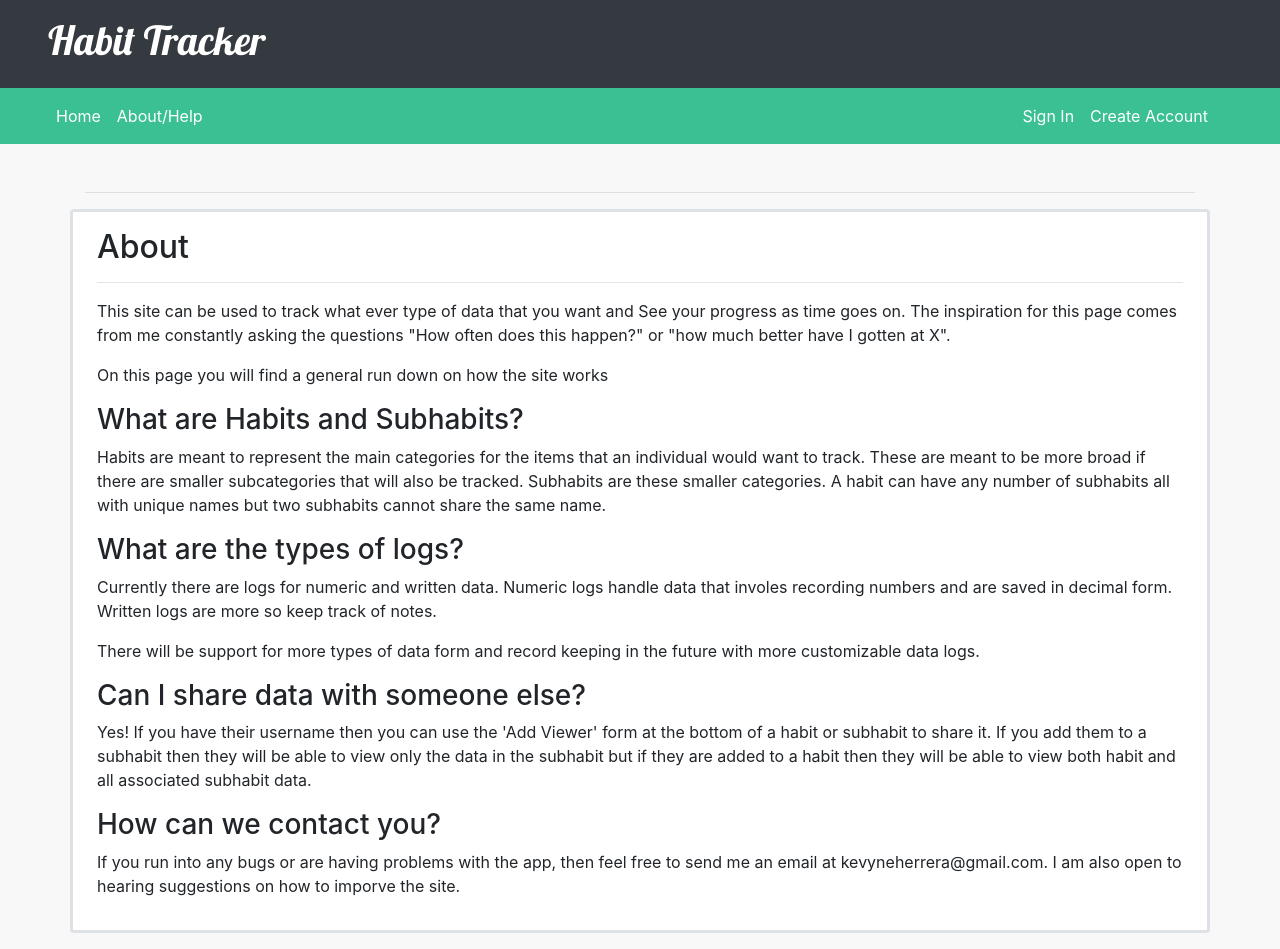
After one commit to kherrera1738/habitTracker, a Django app: template habitTracker/habits/templates/habits/about.html in a window 1280 px wide. The commit adds this page. Run offline with Django 3.2, Linux system fonts and the light colour scheme; the template is opened without the code that fills it, so the values that code supplies are empty; some libraries are stand-ins or nearby versions.

Commit message:
Added about page and fixed delete button appreance

```diff
--- /dev/null
+++ b/habitTracker/habits/templates/habits/about.html
@@ -0,0 +1,34 @@
+{% extends "habits/layout.html" %}
+
+{% block body %}
+    <div class="row justify-content-center">
+        <div class="border px-4 py-3 mb-3 rounded bform col-12">
+            <h2>About</h2>
+            <hr>
+            <p>This site can be used to track what ever type of data that you want and See your progress as time goes on.
+                The inspiration for this page comes from me constantly asking the questions "How often does this happen?"
+                or "how much better have I gotten at X".</p>
+            <p>On this page you will find a general run down on how the site works</p>
+
+            <h3>What are Habits and Subhabits?</h3>
+            <p>Habits are meant to represent the main categories for the items that an individual would want to track.
+                These are meant to be more broad if there are smaller subcategories that will also be tracked. Subhabits
+                are these smaller categories. A habit can have any number of subhabits all with unique names but two subhabits
+                cannot share the same name.</p>
+
+            <h3>What are the types of logs?</h3>
+            <p>Currently there are logs for numeric and written data. Numeric logs handle data that involes recording numbers
+                and are saved in decimal form. Written logs are more so keep track of notes.</p>
+            <p>There will be support for more types of data form and record keeping in the future with more customizable data logs.</p>
+
+            <h3>Can I share data with someone else?</h3>
+            <p>Yes! If you have their username then you can use the 'Add Viewer' form at the bottom of a habit or subhabit to share it.
+                If you add them to a subhabit then they will be able to view only the data in the subhabit but if they are added to a habit
+                then they will be able to view both habit and all associated subhabit data.</p>
+
+            <h3>How can we contact you?</h3>
+            <p>If you run into any bugs or are having problems with the app, then feel free to send me an email at kevyneherrera@gmail.com.
+                I am also open to hearing suggestions on how to imporve the site.</p>
+        </div>
+    </div>
+{% endblock %}
--- a/habitTracker/habits/templates/habits/layout.html
+++ b/habitTracker/habits/templates/habits/layout.html
@@ -25,11 +25,11 @@
                         <a class="nav-link" href="{% url 'index' %}">Home</a>
                     </li>
                     <li class="nav-item">
-                        <a class="nav-link" href="#">About</a>
+                        <a class="nav-link" href="{% url 'about' %}">About/Help</a>
                     </li>
-                    <li class="nav-item">
+                    <!-- <li class="nav-item">
                         <a class="nav-link" href="#">Try It Out</a>
-                    </li>
+                    </li> -->
                 </ul>
 
                 <ul class="navbar-nav ml-md-auto pr-5">
@@ -44,7 +44,7 @@
                             <div class="dropdown-menu dropdown-menu-right" id="request-dropdown">
                             </div>
                         </li>
-                        <li class="nav-item dropdown">
+                        <!-- <li class="nav-item dropdown">
                             <a class="nav-link" href="#" data-toggle="dropdown">
                                 <svg width="1.5em" height="1.5em" viewBox="0 0 16 16" class="bi bi-bell" fill="currentColor" xmlns="http://www.w3.org/2000/svg">
                                     <path d="M8 16a2 2 0 0 0 2-2H6a2 2 0 0 0 2 2z"/>
@@ -55,7 +55,7 @@
                                 <a class="dropdown-item" href="#">item 1</a>
                                 <a class="dropdown-item" href="#">item 2</a>
                             </div>
-                        </li>
+                        </li> -->
                         <li class="nav-item dropdown">
                             <a class="nav-link dropdown-toggle" href="#" data-toggle="dropdown">
                                 <svg width="1.5em" height="1.5em" viewBox="0 0 16 16" class="bi bi-person-circle" fill="currentColor" xmlns="http://www.w3.org/2000/svg">
@@ -65,8 +65,8 @@
                                 </svg>
                             </a>
                             <div class="dropdown-menu dropdown-menu-right">
-                                <a class="dropdown-item" href="#">Profile</a>
-                                <a class="dropdown-item" href="#">Settings</a>
+                                <!-- <a class="dropdown-item" href="#">Profile</a>
+                                <a class="dropdown-item" href="#">Settings</a> -->
                                 <a class="dropdown-item" href="{% url 'logout' %}">logout</a>
                             </div>
                         </li>
--- a/habitTracker/habits/urls.py
+++ b/habitTracker/habits/urls.py
@@ -3,6 +3,7 @@ from . import views
 
 urlpatterns = [
     path("", views.index, name="index"),
+    path("about", views.about, name="about"),
     path("login", views.loginView, name="login"),
     path("register", views.registerView, name="register"),
     path("logout", views.logoutView, name="logout"),
```
Also changed, not shown: habitTracker/habits/templates/habits/deleteHabit.html (added, +17 -0 lines), habitTracker/habits/templates/habits/deleteSubHabit.html (added, +17 -0 lines), habitTracker/habits/templates/habits/viewHabit.html (+6 -6 lines), habitTracker/habits/templates/habits/viewSubHabit.html (+6 -5 lines), habitTracker/habits/views.py (+25 -4 lines), habitTracker/db.sqlite3.
